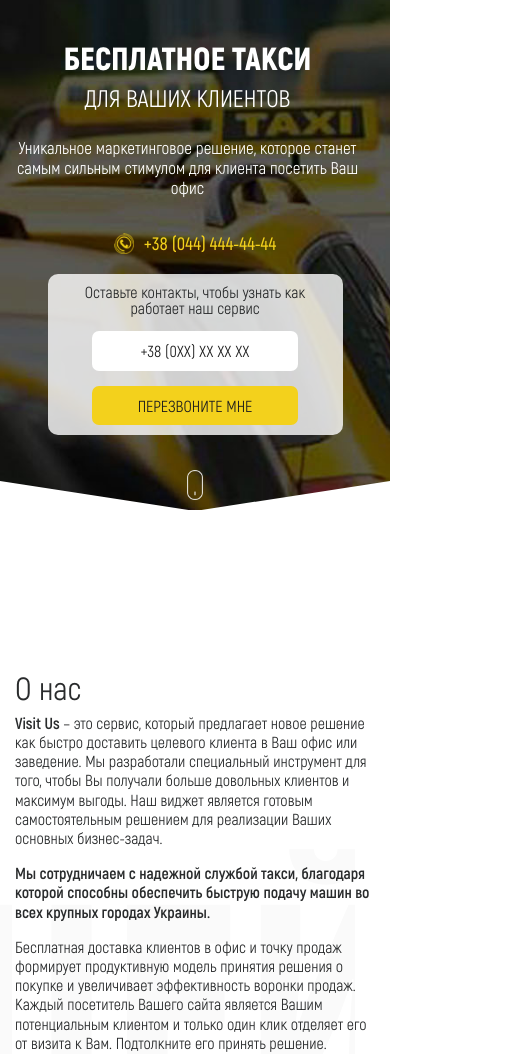
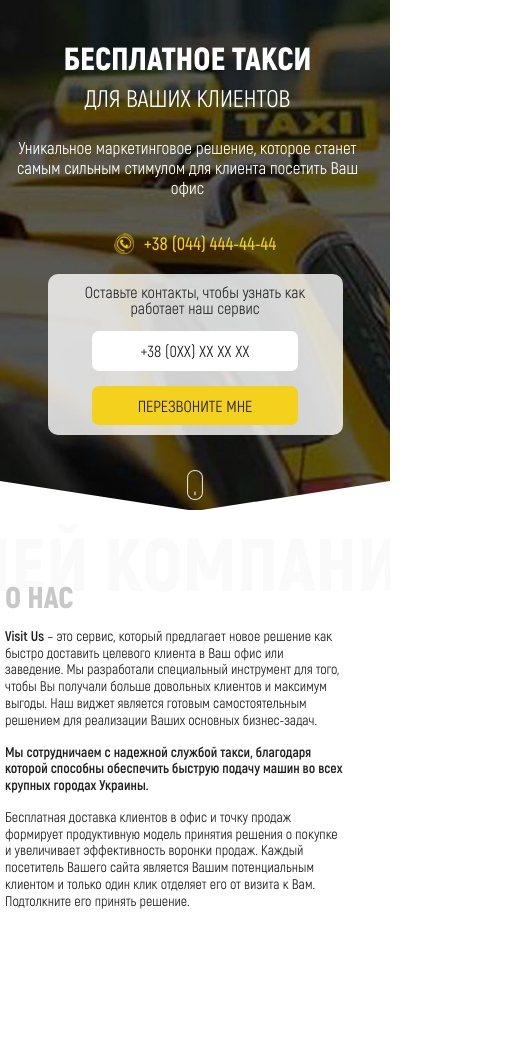
Before and after one commit to YuriyShandor/VisitUs, a plain HTML site: page index.html in a window 390 px wide. Shown: the part 55-1109 px from the top of the page, 515 px wide, since content can reach past the window. After the commit the page ends 1015 px from the top, so only its background shows below. Drawn offline with Linux system fonts and the light colour scheme.

Commit message:
Add Section About Us. Mod_02

```diff
--- a/index.html
+++ b/index.html
@@ -81,13 +81,13 @@
 
     <div class="container">
       <div class="row">
-        <div class="col-xl-7 about-us__info">
+        <div class="col-xl-7 col-lg-7 col-md-11 col-sm-12 col-11 about-us__info">
           <h2 class="section-ttl section-ttl_grey">О нас</h2>
           <p><b>Visit Us</b> – это сервис, который предлагает новое решение как быстро доставить целевого клиента в Ваш офис или заведение. Мы разработали специальный инструмент для того, чтобы Вы получали больше довольных клиентов и максимум выгоды. Наш виджет является готовым самостоятельным решением для реализации Ваших основных бизнес-задач.</p>
           <p><b>Мы сотрудничаем с надежной службой такси, благодаря которой способны обеспечить быструю подачу машин во всех крупных городах Украины.</b></p>
           <p>Бесплатная доставка клиентов в офис и точку продаж формирует продуктивную модель принятия решения о покупке и увеличивает эффективность воронки продаж. Каждый посетитель Вашего сайта является Вашим потенциальным клиентом и только один клик отделяет его от визита к Вам. Подтолкните его принять решение.</p>
         </div>
-        <div class="col-xl-5 about-us__img">
+        <div class="col-xl-5 col-lg-5 about-us__img">
           <img src="img/Car.png" alt="">
         </div>
       </div>
--- a/scss/style.scss
+++ b/scss/style.scss
@@ -655,61 +655,212 @@ section {
 
 // Section Headings
 
+.section-ttl {
+  font-size: 65px;
+  font-weight: 900;
+  margin: 0;
+  text-align: center;
+  text-transform: uppercase;
+
+  &_grey {
+    color: #c8c8c8;
+    text-align: left;
+  }
+}
+
 .bg-text-block {
   position: absolute;
-  overflow-x: hidden;
-  width: 200%;
+  width: 220%;
 
   h2 {
     font-size: 286px;
     font-weight: 900;
     color: #fafafa;
     text-transform: uppercase;
+    text-align: center;
   }
 }
 
 @media only screen and (max-width : 1199px) {
+  .section-ttl {
+    font-size: 60px;
+  }
 
+  .bg-text-block {
+    h2 {
+      font-size: 250px;
+    }
+  }
 }
 
 @media only screen and (max-width : 991px) {
+  .section-ttl {
+    font-size: 50px;
+  }
 
+  .bg-text-block {
+    h2 {
+      font-size: 150px;
+    }
+  }
 }
 
 @media only screen and (max-width : 767px) {
+  .section-ttl {
+    font-size: 40px;
+  }
 
+  .bg-text-block {
+    h2 {
+      font-size: 100px;
+    }
+  }
 }
 
 @media only screen and (max-width : 576px) {
+  .section-ttl {
+    font-size: 30px;
+  }
 
+  .bg-text-block {
+    h2 {
+      font-size: 75px;
+    }
+  }
 }
 
 // Section About Us
 .about-us {
+  overflow-x: hidden;
   width: 100%;
   padding-top: 160px;
   padding-bottom: 100px;
 
   .bg-text-block {
     top: 10px;
-    left: -425px;
+    left: -575px;
+  }
+
+  .row {
+    display: -ms-flex;
+    display: -webkit-box;
+    display: -ms-flexbox;
+    display: flex;
+    -webkit-box-align: center;
+        -ms-flex-align: center;
+            align-items: center;
+  }
+
+  &__info {
+    p {
+      font-size: 18px;
+      font-weight: 400;
+      color: #1e1e1e;
+      margin: 0;
+      margin-top: 35px;
+
+      &:first-child {
+        margin-top: 45px;
+      }
+    }
+  }
+
+  &__img {
+    padding-right: 0;
+
+    img {
+      width: 100%;
+    }
   }
 }
 
 @media only screen and (max-width : 1199px) {
+  .about-us {
+    padding-top: 130px;
+    padding-bottom: 90px;
 
+    .bg-text-block {
+      top: 10px;
+      left: -475px;
+    }
+
+    &__info {
+      p {
+        font-size: 16px;
+        margin-top: 20px;
+
+        &:first-child {
+          margin-top: 35px;
+        }
+      }
+    }
+  }
 }
 
 @media only screen and (max-width : 991px) {
+  .about-us {
+    padding-top: 130px;
+    padding-bottom: 90px;
 
+    .bg-text-block {
+      top: 10px;
+      left: -390px;
+    }
+
+    &__info {
+      padding-left: 20px;
+
+      p {
+        font-size: 16px;
+        margin-top: 20px;
+
+        &:first-child {
+          margin-top: 35px;
+        }
+      }
+    }
+
+    &__img {
+      display: none;
+    }
+  }
 }
 
 @media only screen and (max-width : 767px) {
+  .about-us {
+    padding-top: 90px;
+    padding-bottom: 70px;
 
+    .bg-text-block {
+      top: 10px;
+      left: -415px;
+    }
+
+    &__info {
+      padding-left: 5px;
+
+      p {
+        font-size: 14px;
+        margin-top: 15px;
+
+        &:first-child {
+          margin-top: 30px;
+        }
+      }
+    }
+  }
 }
 
 @media only screen and (max-width : 576px) {
+  .about-us {
+    padding-top: 70px;
+    padding-bottom: 50px;
 
+    .bg-text-block {
+      top: 10px;
+      left: -300px;
+    }
+  }
 }
 
 
```
Also changed, not shown: css/style.css.
